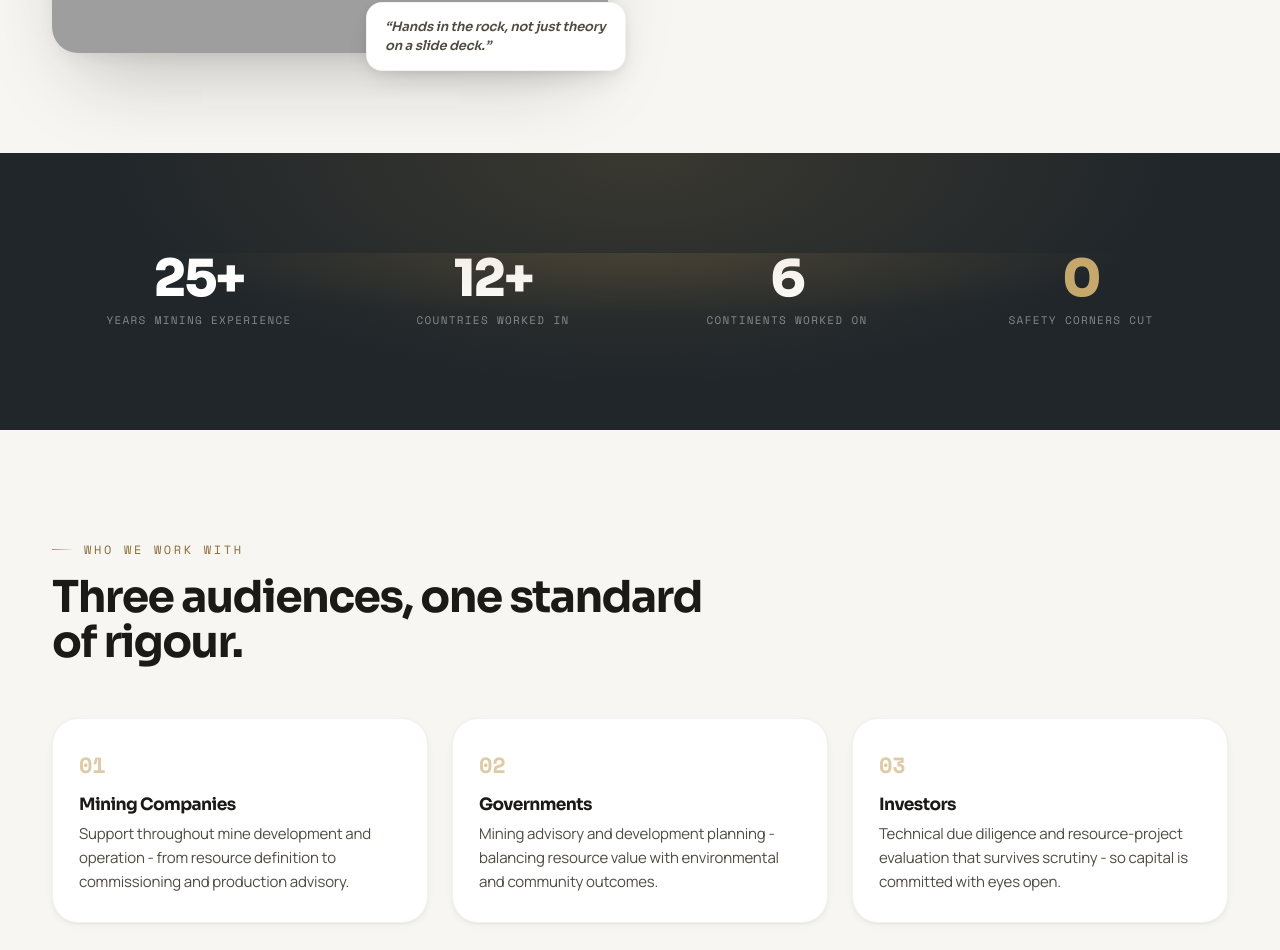
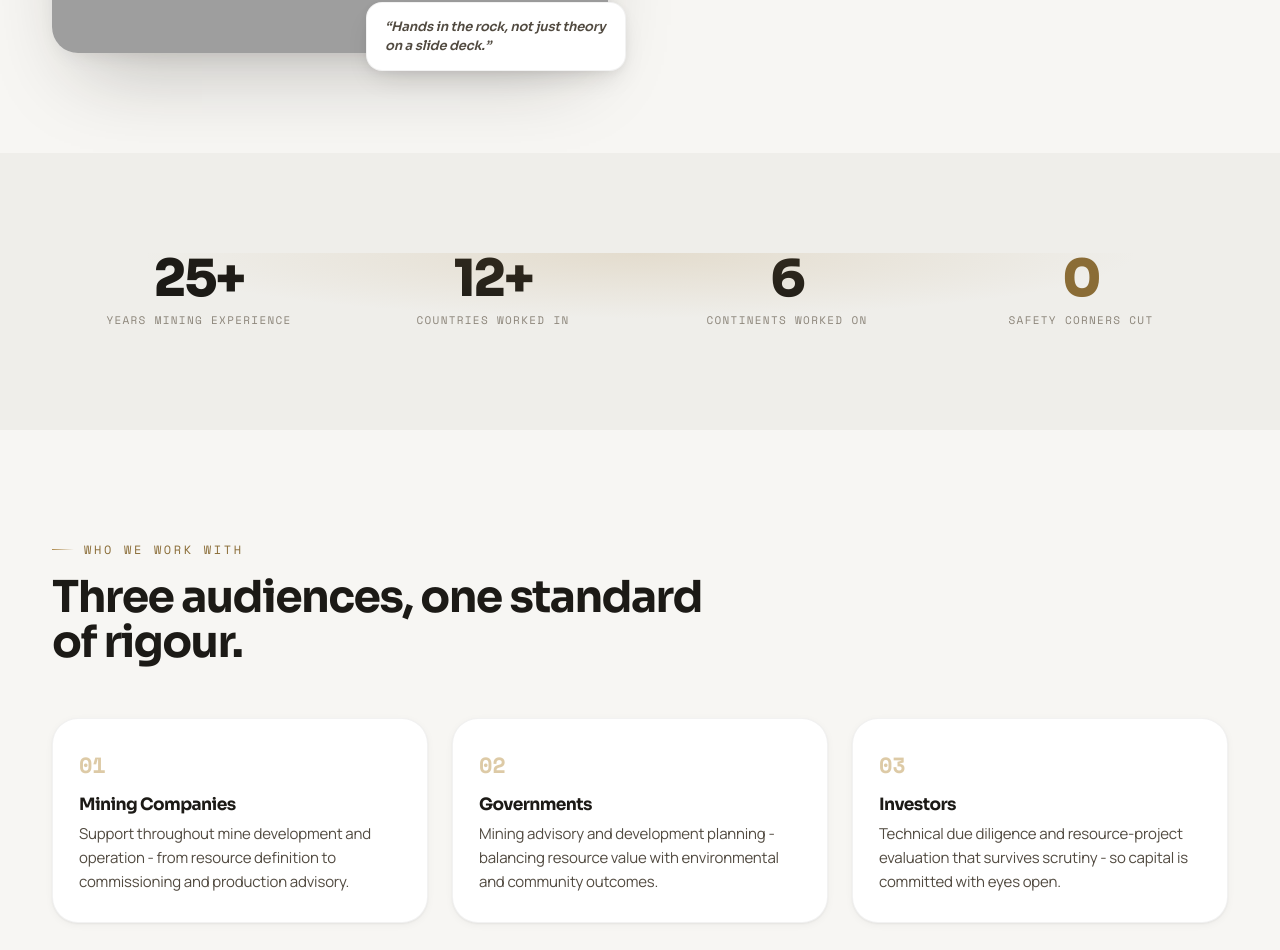
Before and after one commit to saintbrt/bartmining, a Next.js app: page /about in a window 1280 px wide. Shown: the part 1335-2285 px from the top of the page. Built offline with nearby package versions, Linux system fonts and the light colour scheme; grey boxes are pictures that could not be loaded.

Commit message:
Update page.tsx

```diff
--- a/src/app/about/page.tsx
+++ b/src/app/about/page.tsx
@@ -61,9 +61,8 @@ export default function About() {
       </section>
 
       {/* Stats */}
-      <section className="sec-gap" style={{ background: 'var(--slate)', position: 'relative', overflow: 'hidden' }}>
-        <div style={{ position: 'absolute', inset: 0, background: 'radial-gradient(ellipse at 50% 0%,rgba(174,138,76,.18),transparent 60%)', pointerEvents: 'none' }} />
-        <div className="px-site" style={{ position: 'relative' }}>
+      <section className="sec-gap" style={{ background: 'var(--paper)', position: 'relative', overflow: 'hidden' }}>
+        <div className="px-site">
           <div className="stats-band" style={{ background: 'transparent', padding: 0 }}>
             {[
               { target: 25, suffix: '+', label: 'Years mining experience' },
@@ -72,10 +71,10 @@ export default function About() {
               { target: 0,  suffix: '',  label: 'Safety corners cut', gold: true },
             ].map(s => (
               <Reveal key={s.label} style={{ textAlign: 'center', padding: '0 20px' }}>
-                <div style={{ fontFamily: 'var(--font-sora)', fontWeight: 800, fontSize: 'clamp(36px,4vw,52px)', letterSpacing: '-0.04em', lineHeight: 1, color: s.gold ? 'var(--gold-2)' : '#fff' }}>
+                <div style={{ fontFamily: 'var(--font-sora)', fontWeight: 800, fontSize: 'clamp(36px,4vw,52px)', letterSpacing: '-0.04em', lineHeight: 1, color: s.gold ? 'var(--gold-deep)' : 'var(--ink)' }}>
                   <Counter target={s.target} suffix={s.suffix} />
                 </div>
-                <div style={{ fontFamily: 'var(--font-mono)', fontSize: 11, letterSpacing: '.12em', textTransform: 'uppercase', color: 'rgba(255,255,255,.45)', marginTop: 8 }}>{s.label}</div>
+                <div style={{ fontFamily: 'var(--font-mono)', fontSize: 11, letterSpacing: '.12em', textTransform: 'uppercase', color: 'var(--ink-3)', marginTop: 8 }}>{s.label}</div>
               </Reveal>
             ))}
           </div>
```
